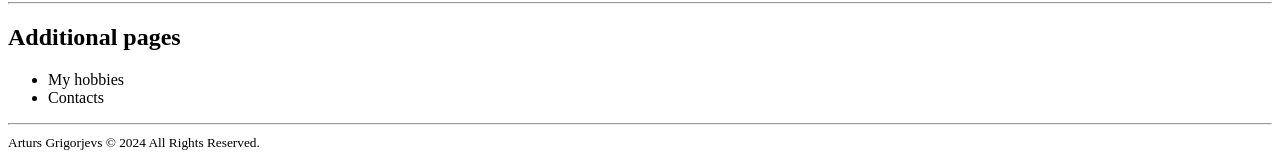
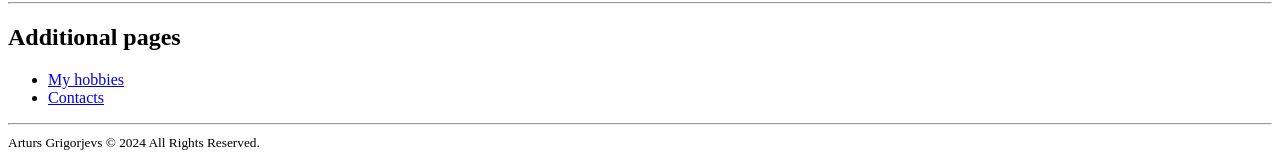
Before and after one commit to ArtursGrig/html-portfolio, a plain HTML site: page index.html in a window 1280 px wide. Shown: the part 1134-1290 px from the top of the page. Drawn offline with Linux system fonts and the light colour scheme.

Commit message:
Update index.html

```diff
--- a/index.html
+++ b/index.html
@@ -70,8 +70,8 @@
 
     <h2>Additional pages</h2>
     <ul>
-      <li><a href="./hobbies.html"></a>My hobbies</li>
-      <li><a href="./contants.html"></a>Contacts</li>
+      <li><a href="./hobbies.html">My hobbies</a></li>
+      <li><a href="./contants.html">Contacts</a></li>
     </ul>
     <hr />
     <footer>
```
